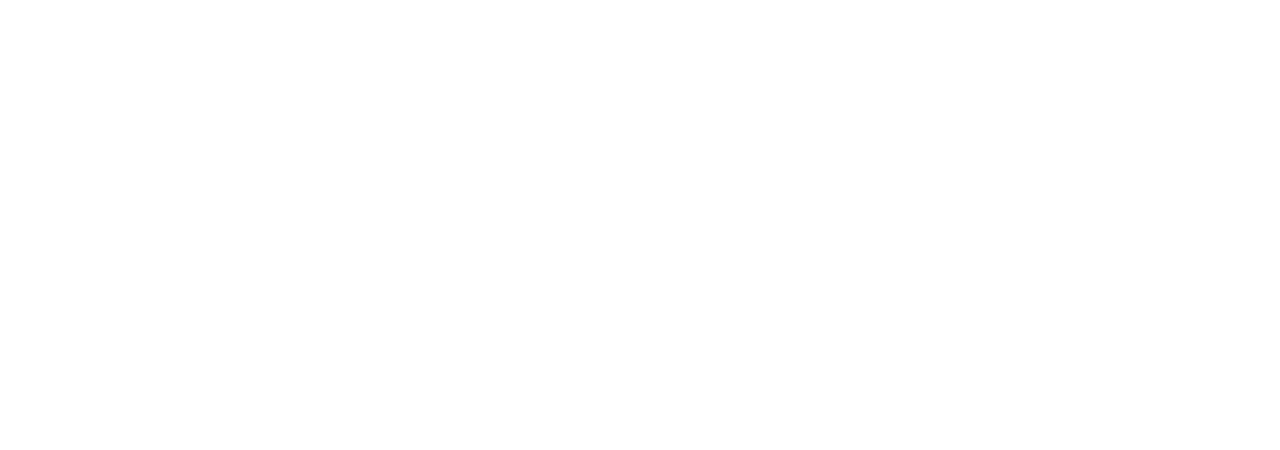
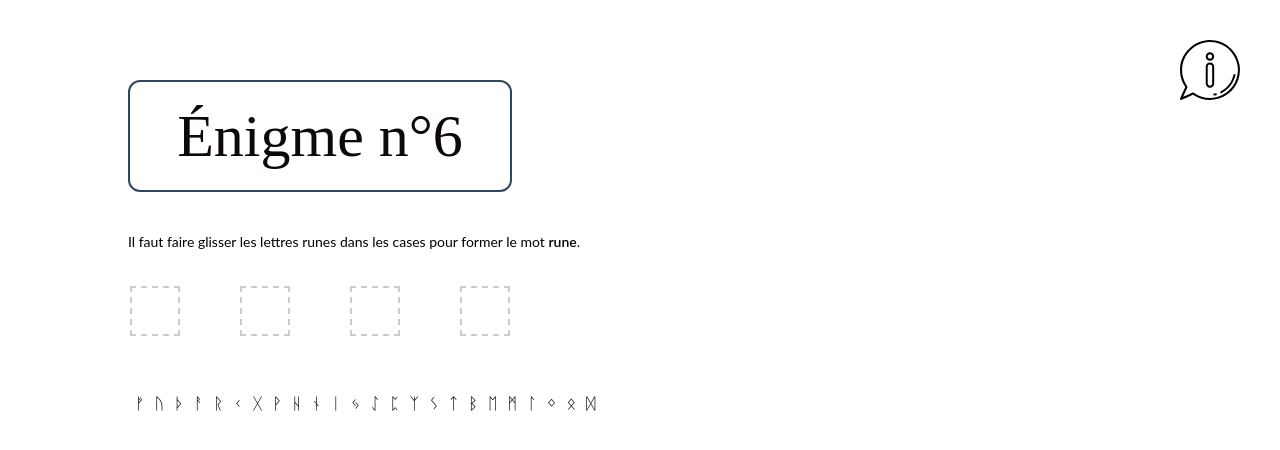
Before and after one commit to aeccher/projets6, a Vue app: page /enigme6 in a window 1280 px wide. Before the commit this address had no page. Shown: the top 450 px of the page. Built offline with nearby package versions, Linux system fonts and the light colour scheme.

Commit message:
page énigme n°6

```diff
--- a/src/router/index.js
+++ b/src/router/index.js
@@ -6,6 +6,7 @@ import Enigme2View from '../views/Enigme2View.vue'
 import Enigme3View from '../views/Enigme3View.vue'
 import Enigme4View from '../views/Enigme4View.vue'
 import Enigme5View from '../views/Enigme5View.vue'
+import Enigme6View from '../views/Enigme6View.vue'
 
 const router = createRouter({
   history: createWebHistory(import.meta.env.BASE_URL),
@@ -17,6 +18,7 @@ const router = createRouter({
     { path: '/enigme3', name: 'Enigme3', component: Enigme3View },
     { path: '/enigme4', name: 'Enigme4', component: Enigme4View },
     { path: '/enigme5', name: 'Enigme5', component: Enigme5View },
+    { path: '/enigme6', name: 'Enigme6', component: Enigme6View },
   ]
 })
 
--- /dev/null
+++ b/src/views/Enigme6View.vue
@@ -0,0 +1,211 @@
+<template>
+  <IconIndice @click="openPopup" class="absolute top-10 right-10 cursor-pointer" />
+
+  <!-- Fenêtre pop-up -->
+  <div v-if="isPopupOpen" class="fixed top-0 left-0 flex h-full w-full items-center justify-center bg-noir bg-opacity-50">
+    <div class="relative rounded-xl bg-blanc p-8">
+      <span @click="closePopup" class="absolute top-4 right-4 cursor-pointer">&times;</span>
+      <!-- Contenu de la fenêtre pop-up -->
+      <p class="text-center font-playfair text-xl text-noir">Les runes</p>
+      <img
+        src="/src/assets/images/runes.webp"
+        alt="Image de lettres runes qui correspondent à l'alphabet français"
+        class="m-auto mt-5 w-1/2"
+      />
+    </div>
+  </div>
+
+  <div class="ml-32 mt-20 h-28 w-96 rounded-xl border-2 border-bleu">
+    <h2 class="py-6 text-center font-playfair text-6xl text-noir">Énigme n°6</h2>
+
+    <!-- Zone pour le glisser-déposer de runes -->
+    <div class="container mt-24">
+      <div class="drop-zone" id="drop-zone-1" @drop="drop" @dragover="allowDrop"></div>
+      <div class="drop-zone" id="drop-zone-2" @drop="drop" @dragover="allowDrop"></div>
+      <div class="drop-zone" id="drop-zone-3" @drop="drop" @dragover="allowDrop"></div>
+      <div class="drop-zone" id="drop-zone-4" @drop="drop" @dragover="allowDrop"></div>
+    </div>
+
+    <!-- Lettres à glisser -->
+    <div class="container">
+      <div class="draggable" id="draggable-fehu" draggable="true" @dragstart="drag">ᚠ</div>
+      <div class="draggable" id="draggable-uruz" draggable="true" @dragstart="drag">ᚢ</div>
+      <div class="draggable" id="draggable-thurisaz" draggable="true" @dragstart="drag">ᚦ</div>
+      <div class="draggable" id="draggable-ansuz" draggable="true" @dragstart="drag">ᚨ</div>
+      <div class="draggable" id="draggable-raidho" draggable="true" @dragstart="drag">ᚱ</div>
+      <div class="draggable" id="draggable-kaun" draggable="true" @dragstart="drag">ᚲ</div>
+      <div class="draggable" id="draggable-gebo" draggable="true" @dragstart="drag">ᚷ</div>
+      <div class="draggable" id="draggable-wunjo" draggable="true" @dragstart="drag">ᚹ</div>
+      <div class="draggable" id="draggable-hagalaz" draggable="true" @dragstart="drag">ᚺ</div>
+      <div class="draggable" id="draggable-nauthiz" draggable="true" @dragstart="drag">ᚾ</div>
+      <div class="draggable" id="draggable-isa" draggable="true" @dragstart="drag">ᛁ</div>
+      <div class="draggable" id="draggable-jera" draggable="true" @dragstart="drag">ᛃ</div>
+      <div class="draggable" id="draggable-eihwaz" draggable="true" @dragstart="drag">ᛇ</div>
+      <div class="draggable" id="draggable-perthro" draggable="true" @dragstart="drag">ᛈ</div>
+      <div class="draggable" id="draggable-algiz" draggable="true" @dragstart="drag">ᛉ</div>
+      <div class="draggable" id="draggable-sowilo" draggable="true" @dragstart="drag">ᛊ</div>
+      <div class="draggable" id="draggable-tiwaz" draggable="true" @dragstart="drag">ᛏ</div>
+      <div class="draggable" id="draggable-berkanan" draggable="true" @dragstart="drag">ᛒ</div>
+      <div class="draggable" id="draggable-ehwaz" draggable="true" @dragstart="drag">ᛖ</div>
+      <div class="draggable" id="draggable-mannaz" draggable="true" @dragstart="drag">ᛗ</div>
+      <div class="draggable" id="draggable-laguz" draggable="true" @dragstart="drag">ᛚ</div>
+      <div class="draggable" id="draggable-ingwaz" draggable="true" @dragstart="drag">ᛜ</div>
+      <div class="draggable" id="draggable-othala" draggable="true" @dragstart="drag">ᛟ</div>
+      <div class="draggable" id="draggable-dagaz" draggable="true" @dragstart="drag">ᛞ</div>
+    </div>
+  </div>
+
+  <p class="mt-10 ml-32 font-lato text-sm">
+    Il faut faire glisser les lettres runes dans les cases pour former le mot <span class="font-semibold">rune</span>.
+  </p>
+
+  <!-- Affiche le bouton si le mot est correct -->
+  <Router-Link to="/enigme7">
+    <button v-if="motCorrect" class="font-Lato m-auto mt-72 flex h-10 items-center justify-center rounded-lg bg-bleu px-20 text-blanc">
+      Énigme suivante
+    </button>
+  </Router-Link>
+</template>
+
+<script>
+import IconIndice from "/src/components/icons/IconIndice.vue";
+import Swal from "sweetalert2";
+
+export default {
+  components: { IconIndice },
+  data() {
+    return {
+      isPopupOpen: false,
+      motCorrect: false, // Ajoutez une propriété pour suivre si le mot est correct
+      lettresDeposees: 0, // Ajoutez une propriété pour suivre le nombre de lettres déposées
+    };
+  },
+  methods: {
+    openPopup() {
+      this.isPopupOpen = true;
+    },
+    closePopup() {
+      this.isPopupOpen = false;
+    },
+    allowDrop(event) {
+      event.preventDefault();
+    },
+    drag(event) {
+      event.dataTransfer.setData("text", event.target.id);
+    },
+    drop(event) {
+      event.preventDefault();
+      var data = event.dataTransfer.getData("text");
+      var draggableElement = document.getElementById(data);
+      var dropZone = event.target;
+
+      if (dropZone.classList.contains("drop-zone") && dropZone.innerHTML === "") {
+        dropZone.appendChild(draggableElement.cloneNode(true));
+        draggableElement.style.display = "none";
+
+        // Augmenter le compteur de lettres déposées
+        this.lettresDeposees++;
+
+        // Vérifier si toutes les lettres ont été déposées
+        if (this.lettresDeposees === 4) {
+          // Ajouter un délai de 100 millisecondes avant d'afficher les alertes
+          setTimeout(() => {
+            // Vérifier le mot lorsque toutes les cases sont remplies
+            this.motCorrect = this.checkWord();
+
+            // Afficher une alerte selon le résultat
+            if (this.motCorrect) {
+              Swal.fire({
+                icon: "success",
+                title: "Félicitations!",
+                text: "Bravo ! Le mot est correct.",
+                confirmButtonColor: "#30485E",
+                customClass: {
+                  title: "swal-title-custom-class", // Classe pour personnaliser le style du titre
+                  content: "swal-content-custom-class", // Classe pour personnaliser le style du contenu/texte
+                },
+              }).then(() => {
+                // Affiche une deuxième alerte après la fermeture de la première
+                Swal.fire({
+                  icon: "info",
+                  title: "Les runes",
+                  html: '<div style="text-align: left;">L’écriture runique est utilisée depuis au moins 2000 ans, en particulier dans de nombreux pays germaniques. Elle a été gravée dans la pierre et le bois. Ils servent parfois à prédire l’avenir. </div>',
+                  confirmButtonColor: "#30485E",
+                  iconColor: "#30485E",
+                  customClass: {
+                    title: "swal-title-custom-class", // Classe pour personnaliser le style du titre
+                    content: "swal-content-custom-class", // Classe pour personnaliser le style du contenu/texte
+                  },
+                });
+              });
+            } else {
+              Swal.fire({
+                icon: "error",
+                title: "Erreur",
+                text: "Le mot est incorrect. Veuillez réessayer.",
+                confirmButtonColor: "#30485E",
+                customClass: {
+                  title: "swal-title-custom-class", // Classe pour personnaliser le style du titre
+                  content: "swal-content-custom-class", // Classe pour personnaliser le style du contenu/texte
+                },
+              }).then(() => {
+                // Rafraîchir la page en cas de code incorrect
+                window.location.reload();
+              });
+            }
+
+            // Réinitialiser le compteur de lettres déposées
+            this.lettresDeposees = 0;
+          }, 100);
+        }
+      }
+    },
+    checkWord() {
+      var dropZones = document.querySelectorAll(".drop-zone");
+      var word = "";
+      dropZones.forEach(function (dropZone) {
+        if (dropZone.children.length > 0) {
+          word += dropZone.children[0].textContent;
+        }
+      });
+
+      // Comparer le mot formé avec le mot attendu
+      var correctWord = "ᚱᚢᚾᛖ"; // Ajouter les autres lettres runes selon vos besoins
+      return word === correctWord;
+    },
+  },
+};
+</script>
+
+<style>
+.container {
+  display: flex;
+  justify-content: space-between;
+  max-width: 600px;
+  margin: 50px auto;
+}
+
+.drop-zone {
+  width: 50px;
+  height: 50px;
+  border: 2px dashed #ccc;
+  text-align: center;
+  display: flex;
+  align-items: center;
+  justify-content: center;
+  cursor: pointer;
+}
+
+.draggable {
+  cursor: grab;
+  user-select: none;
+  margin: 5px;
+}
+
+.swal-title-custom-class {
+  font-family: "Playfair Display", serif;
+}
+.swal-content-custom-class {
+  font-family: "Lato", sans-serif;
+}
+</style>
```
Also changed, not shown: src/assets/images/runes.webp (added).
